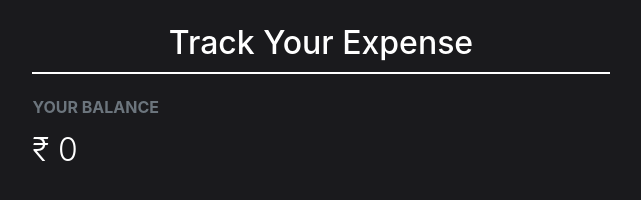
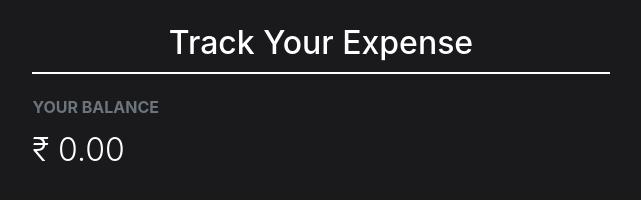
Before and after one commit to meetparikh12/expense-tracker, a React (Create React App) app in the folder expense-tracker-frontend/: page / in a window 1280 px wide. Shown: the top 200 px of the page, without its empty margins (319-960 px from the left). Built offline with nearby package versions, Linux system fonts and the light colour scheme.

Commit message:
Handled session using cookies

```diff
--- a/expense-tracker-frontend/package.json
+++ b/expense-tracker-frontend/package.json
@@ -7,6 +7,7 @@
     "@testing-library/react": "^9.3.2",
     "@testing-library/user-event": "^7.1.2",
     "bootstrap": "^4.5.0",
+    "js-cookie": "^2.2.1",
     "react": "^16.13.1",
     "react-dom": "^16.13.1",
     "react-redux": "^7.2.0",
--- a/expense-tracker-frontend/src/components/Balance/Balance.js
+++ b/expense-tracker-frontend/src/components/Balance/Balance.js
@@ -3,6 +3,7 @@ import 'bootstrap/dist/css/bootstrap.min.css'
 import './Balance.css'
 import { connect } from 'react-redux'
 import { getBalanceInfo } from '../../actions/actions'
+
 function Balance({getBalanceInfo, transactionInfo, incomeBalance, expenseBalance}) {
     const [income, setIncome] = useState(0)
     const [expense, setExpense] = useState(0)
@@ -19,17 +20,17 @@ function Balance({getBalanceInfo, transactionInfo, incomeBalance, expenseBalance
             setExpense(0)
         } else if(incomeBalance.length>0 && expenseBalance.length===0){
             incomeSum = incomeBalance.reduce((acc,cur)=> acc+cur)
-            setIncome(incomeSum)
+            setIncome(Math.round(Math.abs(incomeSum) * 100) / 100)
         } else if(expenseBalance.length>0 && incomeBalance.length===0){
             expenseSum = expenseBalance.reduce((acc,cur)=> acc+cur)
-            setExpense(Math.abs(expenseSum))
+            setExpense(Math.round(Math.abs(expenseSum)*100)/100)
         }else {
             incomeSum = incomeBalance.reduce((acc, cur) => acc + cur)
-            setIncome(incomeSum)
+            setIncome(Math.round(Math.abs(incomeSum)*100)/100)
             expenseSum = expenseBalance.reduce((acc, cur) => acc + cur)
-            setExpense(Math.abs(expenseSum))
+            setExpense(Math.round(Math.abs(expenseSum)*100)/100)
         }
-        setTotalBalance(income - expense)
+        setTotalBalance((income - expense).toFixed(2))
     }, [incomeBalance, expenseBalance, income, expense])
 
     return (
@@ -49,6 +50,11 @@ function Balance({getBalanceInfo, transactionInfo, incomeBalance, expenseBalance
         </div>
     )
 }
+Balance.defaultProps = {
+    transactionInfo: [],
+    incomeBalance: [],
+    expenseBalance: []
+}
 const mapStateToProps = state => {
     return {
         transactionInfo: state.transaction.transactionInfo,
--- a/expense-tracker-frontend/src/components/History/HistoryTracker/HistoryTracker.css
+++ b/expense-tracker-frontend/src/components/History/HistoryTracker/HistoryTracker.css
@@ -19,7 +19,6 @@ li {
 .item_amount {
     float: right;
     margin-top: -3%;
-    border-right: 10px solid green;
     padding-right: 10px;
     margin-right: -16px;
     height: 28px;
--- a/expense-tracker-frontend/src/components/History/HistoryTracker/HistoryTracker.js
+++ b/expense-tracker-frontend/src/components/History/HistoryTracker/HistoryTracker.js
@@ -1,12 +1,26 @@
 import React from 'react'
 import './HistoryTracker.css'
 export default function HistoryTracker({text, amount}) {
+    const borderStyleForExpense = {
+        borderRight: "10px solid red"
+    }
+    const borderStyleForIncome = {
+        borderRight: "10px solid green"
+    }
+    let border;
+    if(amount===0){
+        border = {}
+    } else if(amount<0){
+        border = borderStyleForExpense
+    }else {
+        border = borderStyleForIncome
+    }
     return (
         <React.Fragment>
             <li>
                 <div className="history-info text-dark">
                     <i><span className="item_name">{text}</span></i>
-                    <span className="item_amount">{amount}</span>
+                    <span className="item_amount" style={border}>{amount}</span>
                 </div>
                 <div style={{clear: "both"}}/>
             </li>
--- a/expense-tracker-frontend/src/reducers/transactionReducer.js
+++ b/expense-tracker-frontend/src/reducers/transactionReducer.js
@@ -1,4 +1,5 @@
 import { ADD_NEW_TRANSACTION, GET_BALANCE } from "../actions/actionTypes";
+import cookie from 'js-cookie';
 
 const initialState = {
     transactionInfo : [],
@@ -10,6 +11,7 @@ export const transactionReducer = (state=initialState, action) => {
     switch (action.type) {
         case ADD_NEW_TRANSACTION:
             const transactionArray = [...state.transactionInfo,action.payload]
+            cookie.set("transaction", transactionArray);
             return {
                 ...state,
                 transactionInfo: transactionArray
--- a/expense-tracker-frontend/src/store/store.js
+++ b/expense-tracker-frontend/src/store/store.js
@@ -1,4 +1,13 @@
 import { createStore } from "redux";
 import { rootReducer } from "../reducers/rootReducer";
+import cookie from 'js-cookie';
 
-export const store = createStore(rootReducer, window.__REDUX_DEVTOOLS_EXTENSION__ && window.__REDUX_DEVTOOLS_EXTENSION__());
+const transactionInfo = cookie.getJSON("transaction") || []
+
+const initialState = {
+    transaction: {
+        transactionInfo
+    }
+}
+
+export const store = createStore(rootReducer, initialState, window.__REDUX_DEVTOOLS_EXTENSION__ && window.__REDUX_DEVTOOLS_EXTENSION__());
```
Also changed, not shown: 1 other file (tests, documents, lock files or other folders).
